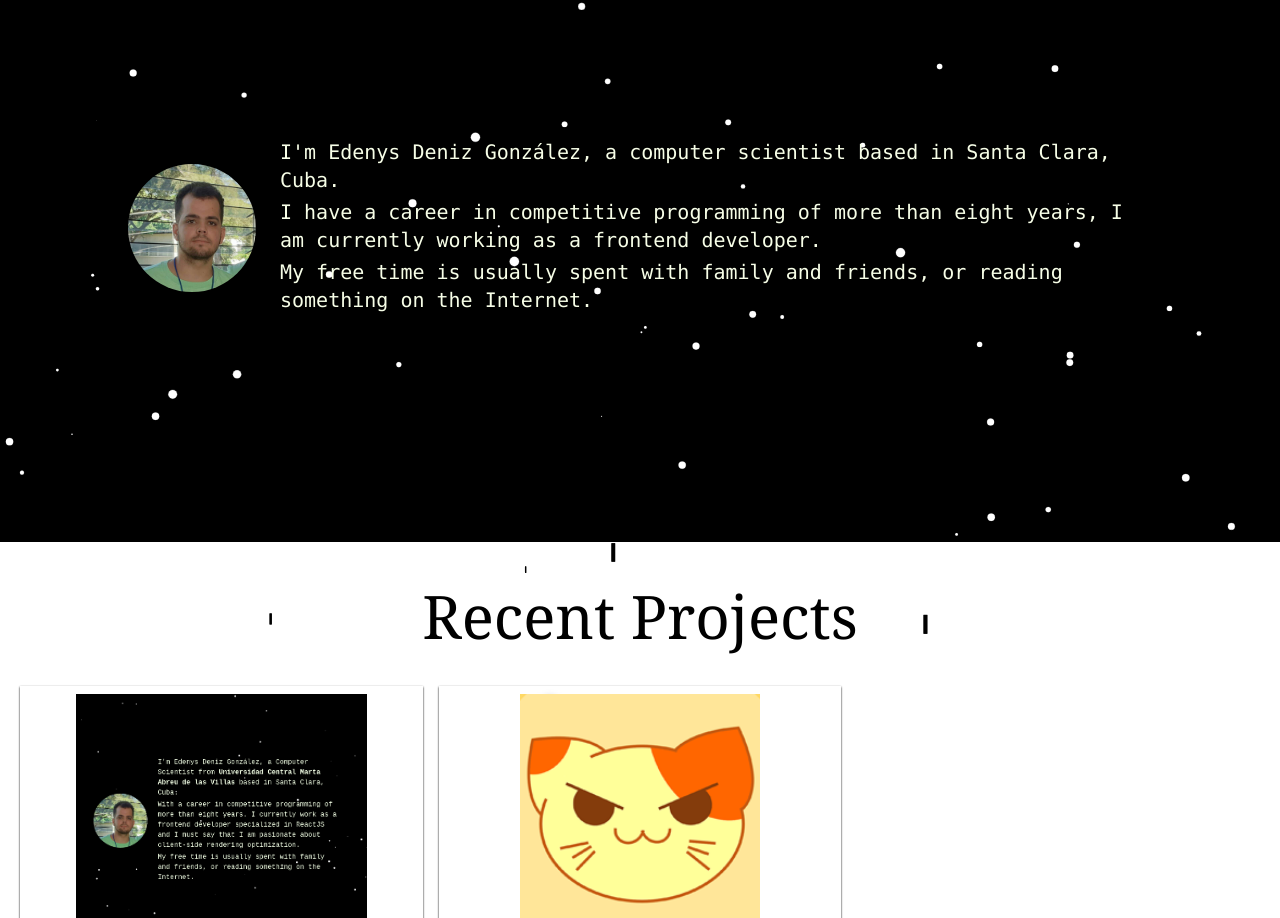
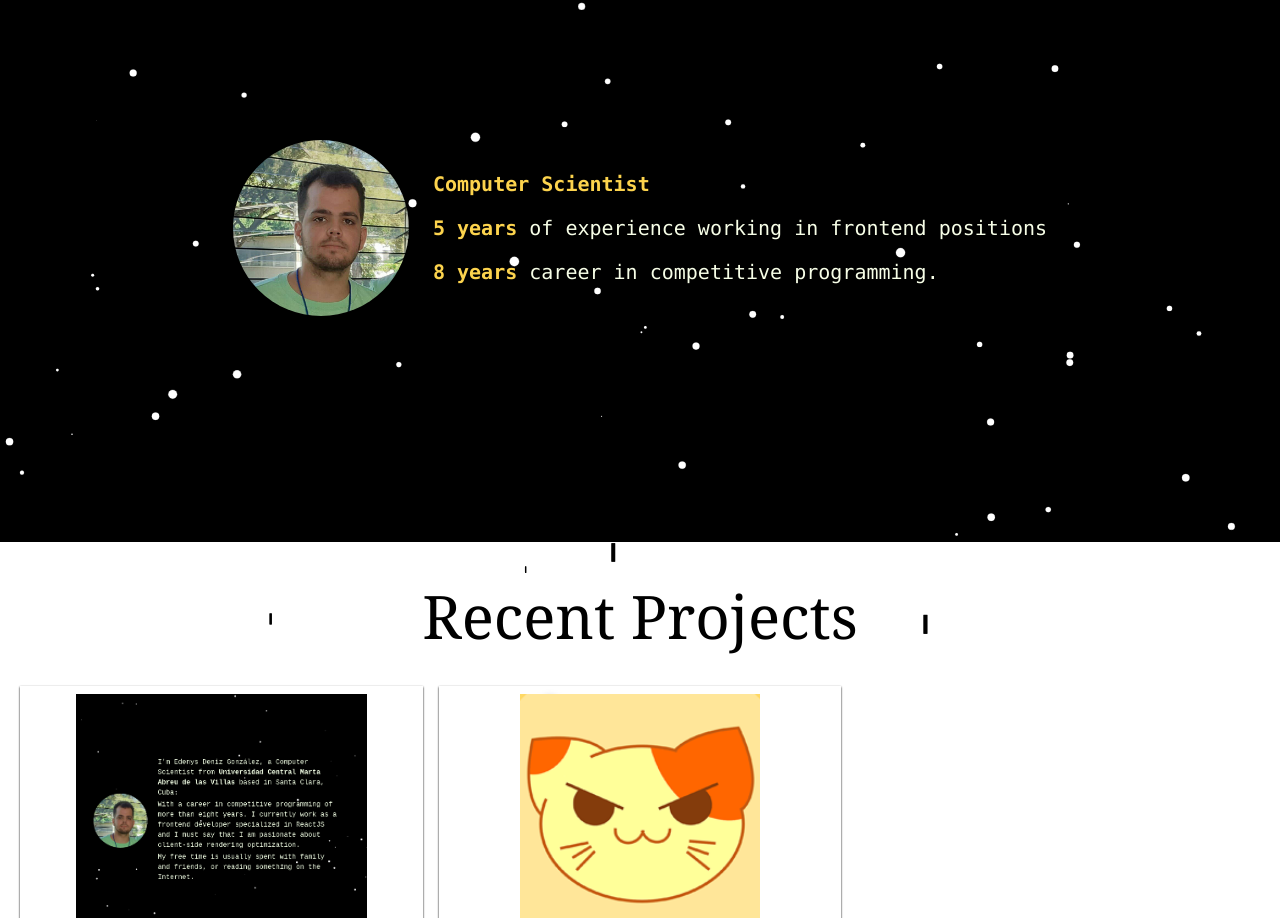
Before and after one commit to edenysd/edenysd.github.io, a React (Create React App) app: page / in a window 1280 px wide. Shown: the part 1058-1976 px from the top of the page. Built offline with nearby package versions, Linux system fonts and the light colour scheme; no server answers.

Commit message:
content: reestructure text idea focusing in simplicity

```diff
--- a/src/components/about-section/AboutCard.js
+++ b/src/components/about-section/AboutCard.js
@@ -1,26 +1,30 @@
-import profilePhoto from "../../media/sections/about-section/profile-photo.jpg"
-
+import profilePhoto from "../../media/sections/about-section/profile-photo.jpg";
 
 export default function AboutCard() {
   return (
     <div className="w-full h-fit p-1 m-auto sm:px-24 max-h-fit relative">
-      <div className="flex flex-col items-start py-8 px-8 max-w-fit mx-auto my-0 rounded-xl space-y-2 sm:py-4 sm:flex sm:flex-row sm:items-center sm:space-y-0 sm:space-x-6">
-        <img className="block mx-auto h-32 rounded-full sm:mx-0 sm:shrink-0" src={profilePhoto} alt="Profile face" />
-        <div className="text-center sm:text-left text-xl">
-          <div className="w-auto">
-            <p className="text-lime-50 font-normal font-mono mb-1 overflow-y-auto">
-              I'm Edenys Deniz González, a computer scientist based in Santa Clara, Cuba.
+      <div className="flex flex-col sm:justify-center py-8 px-8  sm:p-0 mx-auto my-0 rounded-xl space-y-2 sm:py-4 sm:flex sm:flex-row sm:items-center sm:space-y-0 sm:space-x-6">
+        <img
+          className="block mx-auto h-44 rounded-full sm:mx-0 sm:shrink-0"
+          src={profilePhoto}
+          alt="Profile face"
+        />
+        <div className="text-left text-xl">
+          <div className="flex flex-col w-auto font-mono text-lime-50 overflow-y-auto gap-4">
+            <p className="sm:text-left text-center">
+              <strong className="text-amber-300"> Computer Scientist</strong>
             </p>
-            <p className="text-lime-50 font-normal font-mono mb-1 overflow-y-auto">
-              I have a career in competitive programming of more than eight years,
-              I am currently working as a frontend developer.
+            <p>
+              <strong className="text-amber-300">5 years</strong> of experience
+              working in frontend positions
             </p>
-            <p className="text-lime-50 font-normal font-mono mb-1 overflow-y-auto">
-              My free time is usually spent with family and friends, or reading something on the Internet.
+            <p>
+              <strong className="text-amber-300"> 8 years</strong> career in
+              competitive programming.
             </p>
           </div>
         </div>
       </div>
     </div>
-  )
+  );
 }
```
